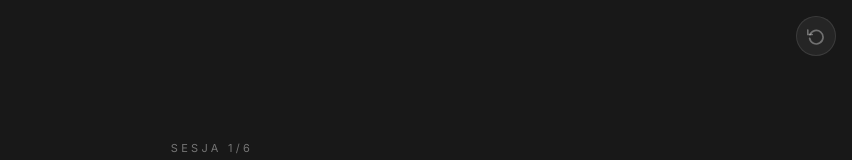
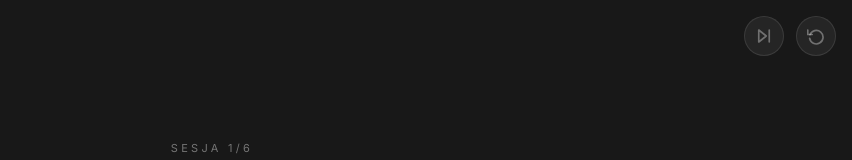
Before and after one commit to folt3k/pomocare, an Angular app: page / in a window 1280 px wide. Both pictures are taken after a click on the button 640 px from the left and 380 px from the top of the page. Shown: the top 160 px of the page, without its empty margins (428-1280 px from the left). Built offline with nearby package versions, Linux system fonts and the light colour scheme.

Commit message:
add next session btn

```diff
--- a/src/app/app.html
+++ b/src/app/app.html
@@ -1,8 +1,19 @@
 <main class="flex-1 h-full flex items-center justify-center px-8 pb-10" style="position:relative;z-index:1">
 
+  <div class="flex gap-3 absolute top-4 right-4 z-20">
+    @if (timer.state() !== 'idle' && timer.state() !== 'completed' && timer.currentSession() < timer.TOTAL_SESSIONS) {
+      <button (click)="timer.skipToNextSession()" class="reset-btn" title="Przejdź do następnej sesji">
+        <svg width="18" height="18" viewBox="0 0 24 24" fill="none"
+             stroke="currentColor" stroke-width="2.2"
+             stroke-linecap="round" stroke-linejoin="round">
+          <polygon points="5,4 15,12 5,20"/>
+          <line x1="19" y1="4" x2="19" y2="20"/>
+        </svg>
+      </button>
+    }
+
     @if (timer.state() !== 'idle') {
-    <button (click)="showResetModal.set(true)" class="reset-btn" title="Resetuj – zacznij od sesji 1"
-            style="position:absolute; top:1rem; right:1rem; z-index:20">
+      <button (click)="showResetModal.set(true)" class="reset-btn" title="Resetuj – zacznij od sesji 1">
         <svg width="18" height="18" viewBox="0 0 24 24" fill="none"
              stroke="currentColor" stroke-width="2.2"
              stroke-linecap="round" stroke-linejoin="round">
@@ -11,6 +22,7 @@
         </svg>
       </button>
     }
+  </div>
 
   <!-- ════════════════ RESET MODAL ════════════════ -->
   @if (showResetModal()) {
--- a/src/app/services/timer.service.ts
+++ b/src/app/services/timer.service.ts
@@ -108,6 +108,22 @@ export class TimerService {
       this.intervalId = null;
     }
     this.advanceToNextSession();
+  }
+
+  skipToNextSession() {
+    if (this.currentSession() >= this.TOTAL_SESSIONS) return;
+    if (this.intervalId) {
+      clearInterval(this.intervalId);
+      this.intervalId = null;
+    }
+    const nextSession = this.currentSession() + 1;
+    this.currentSession.set(nextSession);
+    this.currentSubSession.set(1);
+    this.timeRemaining.set(this.SUB_SESSION_DURATION);
+    this.state.set('session');
+    this.isRunning.set(true);
+    this.audio.playPositionChange(this.currentPosition());
+    this.startTimer();
   }
 
   private startTimer() {
```
Lines whose indentation alone changed are shown as unchanged.
